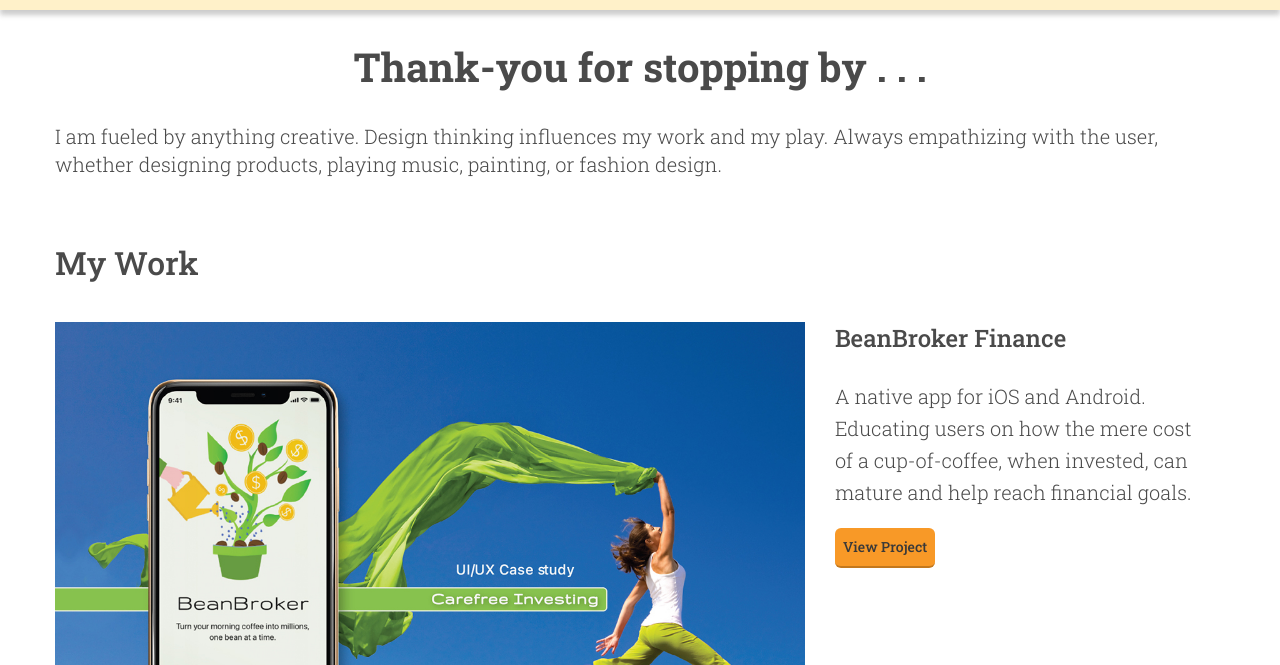
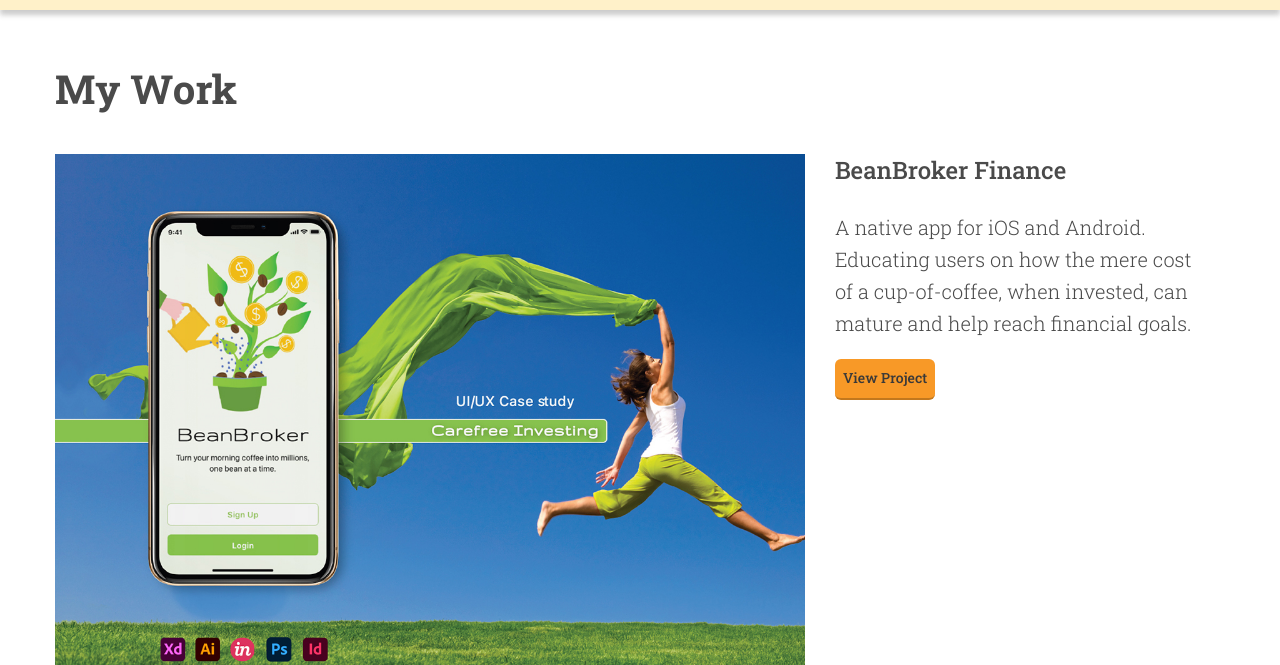
Before and after one commit to denisehoff100/porfolio-website, a plain HTML site: page projects.html in a window 1280 px wide. Shown: the part 118-783 px from the top of the page. Drawn offline with nearby package versions, Linux system fonts and the light colour scheme.

Commit message:
updated projects and images

```diff
--- a/projects.html
+++ b/projects.html
@@ -112,13 +112,6 @@
       <div class="container">
         <!-- container yellow -->
 
-        <h1 class="hero-welcome">
-          Thank-you for stopping by . . .
-        </h1>
-        <h4>
-          I am fueled by anything creative. Design thinking influences my work and my play. Always
-          empathizing with the user, whether designing products, playing music, painting, or fashion design.
-        </h4>
       </div>
     </div>
 
@@ -127,16 +120,15 @@
       <!-- section orange  -->
       <div class="container">
         <!-- container yellow -->
-        <h2>My Work</h2>
-        <!-- strong blue  -->
-
 
         <div class="row">
           <!-- row dark green -->
+          <h1>
+            My Work
+          </h1>
+          <div class="column col-md-7 col-lg-8">
 
-          <div class="column col-md-7 col-lg-8">
-            <!-- column turqoise -->
-            <picture>
+                    <picture>
               <source srcset="img/beanbroker/cover_beanbroker_600px.jpg" media="(max-width:767px)" />
               <img src="./img/beanbroker/cover_beanbroker_1200px.jpg" alt="beanbroker cover image" />
             </picture>
```
Also changed, not shown: index.html (+2 -2 lines), img/welcome/welcome-circle-md.png, img/welcome/welcome-circle-sm.png, img/welcome/welcome-lg.png (deleted), img/welcome/welcome-md.png (deleted), img/welcome/welcome-sm.png (deleted), 1 other file.
